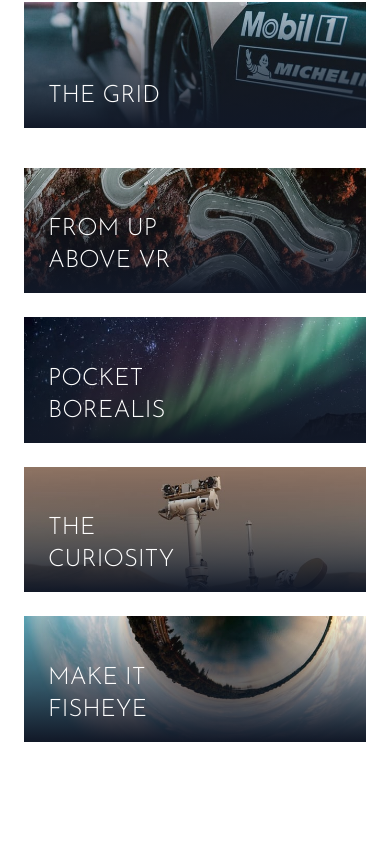
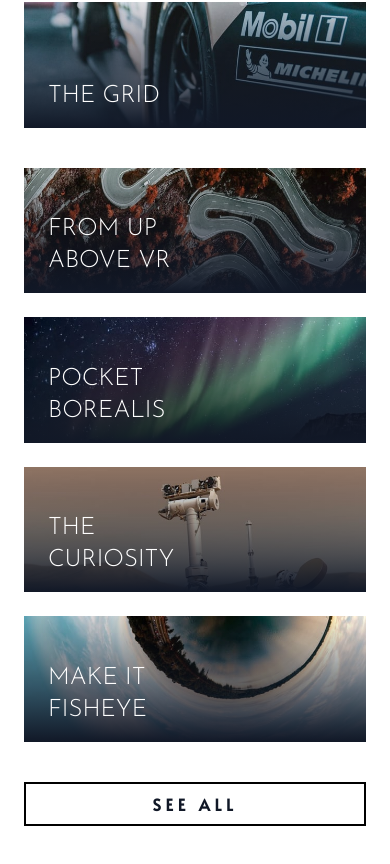
Before and after one commit to kalppatel83/tailwind_loopStudio, a website: page index.html in a window 390 px wide. Shown: the part 1884-2748 px from the top of the page. Drawn offline with Linux system fonts and the light colour scheme.

Commit message:
bottom-border-container

```diff
--- a/index.html
+++ b/index.html
@@ -288,6 +288,10 @@
             <h5>Make It Fisheye</h5>
           </div>
         </div>
+        <!-- Bottom Button Container -->
+        <div class="flex justify-center mt-10 md:hidden">
+          <button class="w-full btn md:hidden">See All</button>
+        </div>
       </div>
     </section>
   </body>
```
Also changed, not shown: css/style.css.
